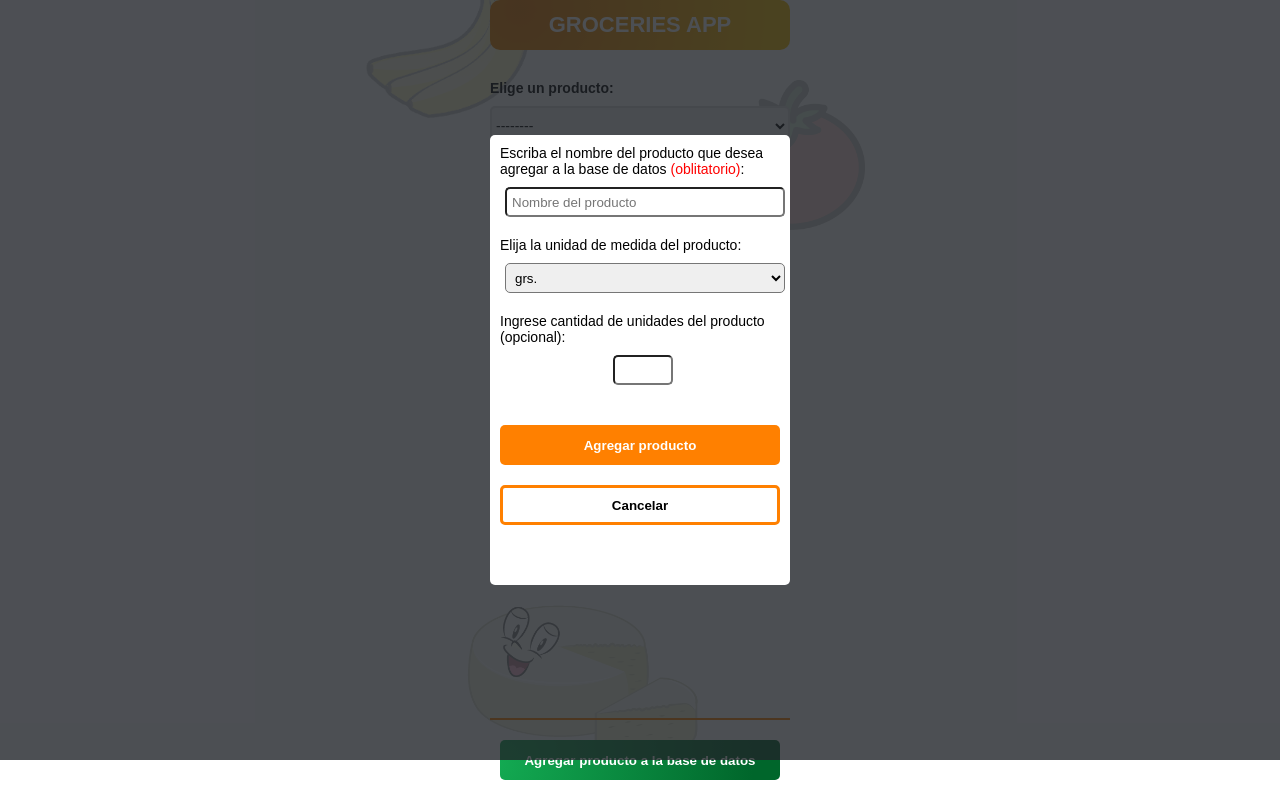
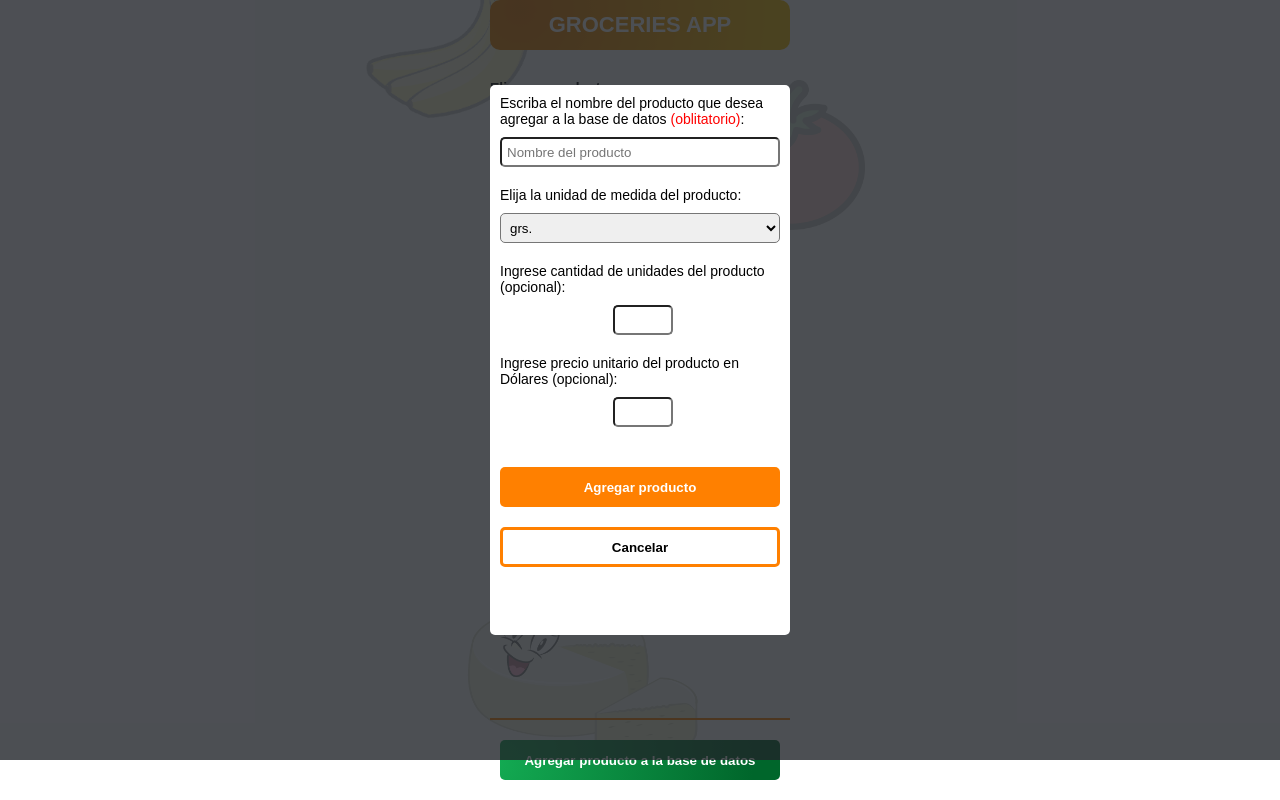
Before and after one commit to manuelmad/groceries-app-nextjs, a Next.js app: page / in a window 1280 px wide. Both pictures are taken after a click on the button "Agregar producto a la base de datos". Shown: the part 40-840 px from the top of the page. Built offline with nearby package versions, Linux system fonts and the light colour scheme; no server answers; the database is empty; a web font is replaced by a local one.

Commit message:
Adding the input for price in the Add Product Modal.

```diff
--- a/app/AddProductToDatabase/AddProductToDatabase.css
+++ b/app/AddProductToDatabase/AddProductToDatabase.css
@@ -9,7 +9,7 @@
 
 .add-modal div {
 	width: 30rem;
-	height: 22rem;
+	height: 55rem;
 	background-color: var(--white);
 	margin: 0 auto;
 	border-radius: 0.5rem;
@@ -18,24 +18,21 @@
 	align-self: center;
 }
 
-.add-modal div {
-	height: 45rem;
-}
-
-.add-modal div p:nth-child(3), .add-modal div p:nth-child(5) {
+.add-modal div p:nth-child(3), .add-modal div p:nth-child(5), .add-modal div p:nth-child(7) {
 	margin-top: 2rem;
 }
 
 .add-modal div p:nth-child(2),
 .add-modal div p:nth-child(4),
 .add-modal div p:nth-child(6),
-.add-modal div p:nth-child(7),
-.add-modal div p:nth-child(8) {
+.add-modal div p:nth-child(8),
+.add-modal div p:nth-child(9),
+.add-modal div p:nth-child(10) {
 	text-align: center;
 	margin-top: 1rem;
 }
 
-#new_product_quantity {
+#new_product_quantity, #new_product_price {
 	width: 6rem;
 	height: 3rem;
 	border-radius: 0.5rem;
@@ -48,7 +45,6 @@
 	height: 3rem;
 	border-radius: 0.5rem;
 	padding: 0.5rem;
-	margin-left: 0.5rem;
 }
 
 .add-modal button {
--- a/app/AddProductToDatabase/AddProductToDatabase.js
+++ b/app/AddProductToDatabase/AddProductToDatabase.js
@@ -17,10 +17,12 @@ export function AddProductToDatabase({
         const new_product_name = document.getElementById("new_product_name");
         const new_product_measurement = document.getElementById("new_product_measurement");
         const new_product_quantity = document.getElementById("new_product_quantity");
+        const new_product_price = document.getElementById("new_product_price");
 
         let newName = new_product_name.value;
         let newMeasurement = new_product_measurement.value;
         let newQuantity = new_product_quantity.value;
+        let newPrice = new_product_price.value;
 
         // If nameless product, stop the process
         if(newName == "") {
@@ -53,7 +55,7 @@ export function AddProductToDatabase({
             name: newName,
             measurement: newMeasurement,
             quantity: Number(newQuantity),
-            price: 0
+            price: Number(newPrice)
         });
 
         // Close modal
@@ -76,6 +78,8 @@ export function AddProductToDatabase({
                 </p>
                 <p>Ingrese cantidad de unidades del producto (opcional):</p>
                 <p><input type="number" id="new_product_quantity"></input></p>
+                <p>Ingrese precio unitario del producto en Dólares (opcional):</p>
+                <p><input type="number" id="new_product_price"></input></p>
                 <p>
                     <button id="new_product_btn" onClick={addNewProductToDatabase}>Agregar producto</button>
                 </p>
```
